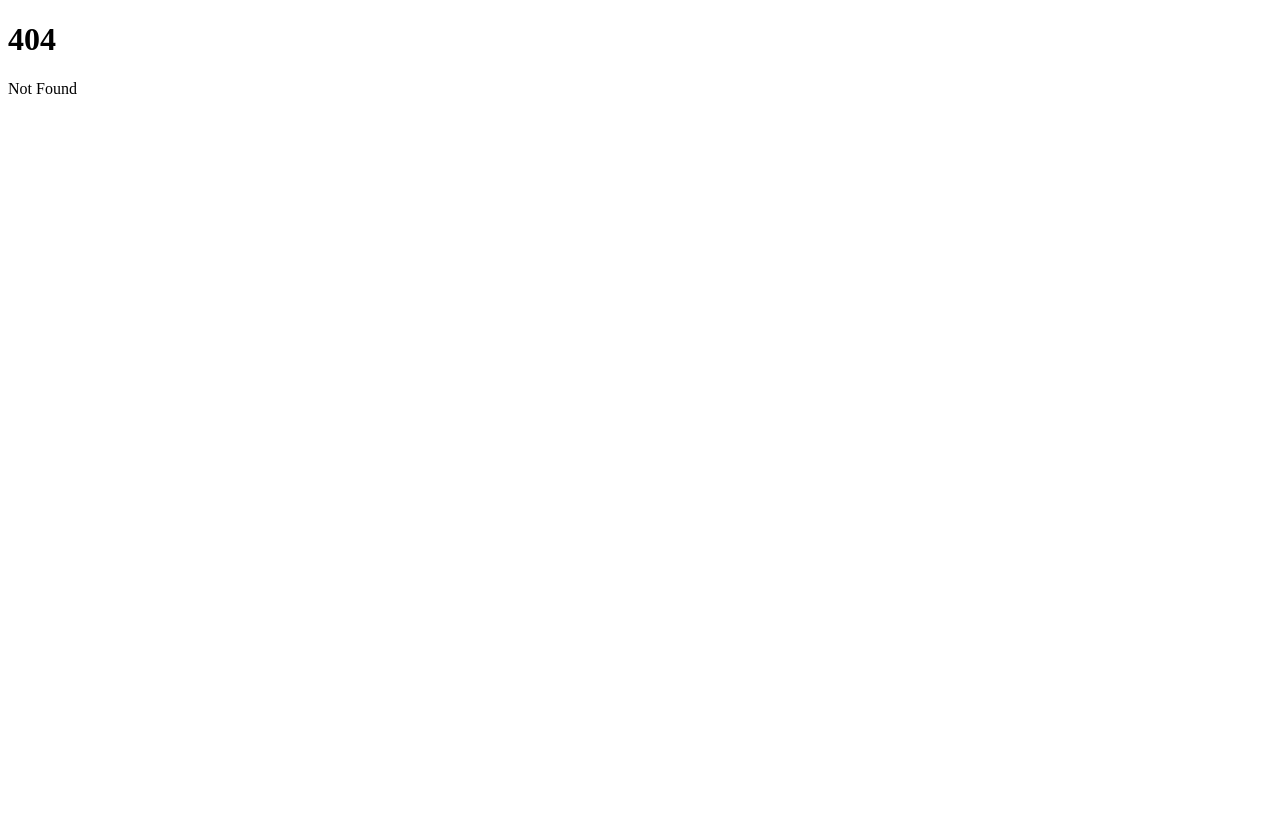
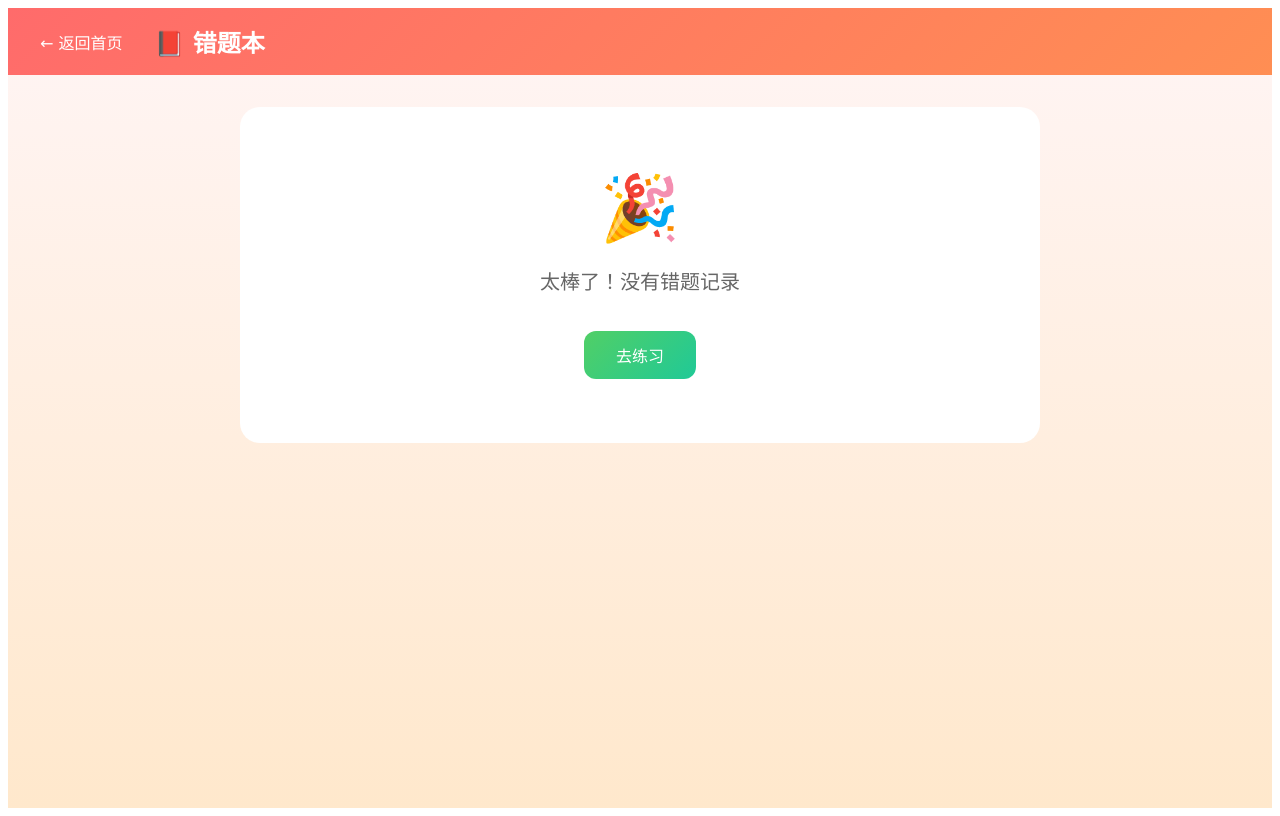
Before and after one commit to zx06/little-math, a SvelteKit app: page /wrong-book in a window 1280 px wide. Before the commit this address had no page. Built offline with nearby package versions, Linux system fonts and the light colour scheme.

Commit message:
feat: 添加错题本功能（记录、查看、复习）

```diff
--- /dev/null
+++ b/src/lib/services/wrongBook.ts
@@ -0,0 +1,77 @@
+import type { WrongRecord, AnyProblem } from '$lib/types';
+
+const STORAGE_KEY = 'little-math-wrong-book';
+const MAX_RECORDS = 100;
+
+/** 获取所有错题记录 */
+export function getWrongRecords(): WrongRecord[] {
+	try {
+		const stored = localStorage.getItem(STORAGE_KEY);
+		if (stored) {
+			return JSON.parse(stored);
+		}
+	} catch (e) {
+		console.warn('Failed to load wrong records:', e);
+	}
+	return [];
+}
+
+/** 保存错题记录 */
+function saveWrongRecords(records: WrongRecord[]): void {
+	try {
+		const trimmed = records.slice(-MAX_RECORDS);
+		localStorage.setItem(STORAGE_KEY, JSON.stringify(trimmed));
+	} catch (e) {
+		console.warn('Failed to save wrong records:', e);
+	}
+}
+
+/** 添加错题记录 */
+export function addWrongRecord(
+	problem: AnyProblem,
+	wrongAnswer: number,
+	correctAnswer: number
+): void {
+	const records = getWrongRecords();
+	records.push({
+		problem,
+		wrongAnswer,
+		correctAnswer,
+		timestamp: Date.now(),
+		reviewCount: 0
+	});
+	saveWrongRecords(records);
+}
+
+/** 获取错题数量 */
+export function getWrongCount(): number {
+	return getWrongRecords().length;
+}
+
+/** 生成错题复习题目 */
+export function generateWrongReview(count: number): AnyProblem[] {
+	const records = getWrongRecords();
+	const sorted = [...records].sort((a, b) => a.reviewCount - b.reviewCount);
+	const selected = sorted.slice(0, count);
+
+	const updatedRecords = records.map((r) => {
+		if (selected.some((s) => s.timestamp === r.timestamp)) {
+			return { ...r, reviewCount: r.reviewCount + 1 };
+		}
+		return r;
+	});
+	saveWrongRecords(updatedRecords);
+
+	return selected.map((r) => r.problem);
+}
+
+/** 清空错题本 */
+export function clearWrongRecords(): void {
+	localStorage.removeItem(STORAGE_KEY);
+}
+
+/** 删除单条错题 */
+export function removeWrongRecord(timestamp: number): void {
+	const records = getWrongRecords().filter((r) => r.timestamp !== timestamp);
+	saveWrongRecords(records);
+}
--- /dev/null
+++ b/src/routes/wrong-book/+page.svelte
@@ -0,0 +1,228 @@
+<script lang="ts">
+	import type { WrongRecord, AnyProblem, Problem, MakeTargetProblem, ChainProblem } from '$lib/types';
+	import { OP_SYMBOLS } from '$lib/types';
+	import {
+		getWrongRecords,
+		clearWrongRecords,
+		removeWrongRecord
+	} from '$lib/services/wrongBook';
+	import { goto } from '$app/navigation';
+	import { browser } from '$app/environment';
+
+	let records: WrongRecord[] = $state([]);
+
+	$effect(() => {
+		if (browser) {
+			records = getWrongRecords();
+		}
+	});
+
+	function formatProblem(problem: AnyProblem): string {
+		if ('type' in problem) {
+			if (problem.type === 'makeTarget') {
+				const p = problem as MakeTargetProblem;
+				return p.blankFirst ? `___ + ${p.a} = ${p.target}` : `${p.a} + ___ = ${p.target}`;
+			}
+			if (problem.type === 'chain') {
+				const p = problem as ChainProblem;
+				let str = '';
+				for (let i = 0; i < p.numbers.length; i++) {
+					str += p.numbers[i];
+					if (i < p.ops.length) {
+						str += ` ${OP_SYMBOLS[p.ops[i]]} `;
+					}
+				}
+				return str + ' = ___';
+			}
+		}
+		const p = problem as Problem;
+		return `${p.a} ${OP_SYMBOLS[p.op]} ${p.b} = ___`;
+	}
+
+	function formatDate(timestamp: number): string {
+		return new Date(timestamp).toLocaleDateString('zh-CN');
+	}
+
+	function handleClear() {
+		if (confirm('确定要清空所有错题吗？')) {
+			clearWrongRecords();
+			records = [];
+		}
+	}
+
+	function handleRemove(timestamp: number) {
+		removeWrongRecord(timestamp);
+		records = getWrongRecords();
+	}
+
+	function handleReview() {
+		goto('/practice?mode=wrong-review');
+	}
+</script>
+
+<svelte:head>
+	<title>错题本 - 小小数学家</title>
+</svelte:head>
+
+<div class="wrong-book-page">
+	<header>
+		<a href="/" class="back-link">← 返回首页</a>
+		<h1>📕 错题本</h1>
+	</header>
+
+	<main>
+		{#if records.length === 0}
+			<div class="empty">
+				<div class="emoji">🎉</div>
+				<p>太棒了！没有错题记录</p>
+				<a href="/practice" class="start-link">去练习</a>
+			</div>
+		{:else}
+			<div class="actions">
+				<button class="review-btn" onclick={handleReview}>
+					📝 错题复习 ({records.length}题)
+				</button>
+				<button class="clear-btn" onclick={handleClear}>🗑️ 清空</button>
+			</div>
+
+			<div class="records-list">
+				{#each records.slice().reverse() as record}
+					<div class="record-card">
+						<div class="problem">{formatProblem(record.problem)}</div>
+						<div class="answers">
+							<span class="wrong">你的答案: {record.wrongAnswer}</span>
+							<span class="correct">正确答案: {record.correctAnswer}</span>
+						</div>
+						<div class="meta">
+							<span class="date">{formatDate(record.timestamp)}</span>
+							<span class="review-count">复习次数: {record.reviewCount}</span>
+							<button class="remove-btn" onclick={() => handleRemove(record.timestamp)}>删除</button>
+						</div>
+					</div>
+				{/each}
+			</div>
+		{/if}
+	</main>
+</div>
+
+<style>
+	.wrong-book-page {
+		min-height: 100vh;
+		background: linear-gradient(180deg, #fff5f5, #ffe8cc);
+		font-family: 'Comic Sans MS', cursive;
+	}
+	header {
+		background: linear-gradient(135deg, #ff6b6b, #ff8e53);
+		color: white;
+		padding: 1rem 2rem;
+		display: flex;
+		align-items: center;
+		gap: 2rem;
+	}
+	.back-link {
+		color: white;
+		text-decoration: none;
+	}
+	h1 {
+		margin: 0;
+		font-size: 1.5rem;
+	}
+	main {
+		padding: 2rem;
+		max-width: 800px;
+		margin: 0 auto;
+	}
+	.empty {
+		text-align: center;
+		padding: 4rem 2rem;
+		background: white;
+		border-radius: 20px;
+	}
+	.empty .emoji {
+		font-size: 4rem;
+	}
+	.empty p {
+		color: #666;
+		font-size: 1.25rem;
+	}
+	.start-link {
+		display: inline-block;
+		margin-top: 1rem;
+		padding: 0.75rem 2rem;
+		background: linear-gradient(135deg, #51cf66, #20c997);
+		color: white;
+		text-decoration: none;
+		border-radius: 12px;
+	}
+	.actions {
+		display: flex;
+		gap: 1rem;
+		margin-bottom: 1.5rem;
+	}
+	.review-btn {
+		flex: 1;
+		padding: 1rem;
+		font-size: 1.25rem;
+		background: linear-gradient(135deg, #5c7cfa, #845ef7);
+		color: white;
+		border: none;
+		border-radius: 12px;
+		cursor: pointer;
+		font-family: inherit;
+	}
+	.clear-btn {
+		padding: 1rem 1.5rem;
+		font-size: 1rem;
+		background: #f1f3f4;
+		color: #666;
+		border: none;
+		border-radius: 12px;
+		cursor: pointer;
+		font-family: inherit;
+	}
+	.records-list {
+		display: flex;
+		flex-direction: column;
+		gap: 1rem;
+	}
+	.record-card {
+		background: white;
+		border-radius: 12px;
+		padding: 1rem 1.5rem;
+		box-shadow: 0 2px 8px rgba(0, 0, 0, 0.05);
+	}
+	.problem {
+		font-size: 1.5rem;
+		color: #333;
+		margin-bottom: 0.5rem;
+	}
+	.answers {
+		display: flex;
+		gap: 2rem;
+		font-size: 0.9rem;
+	}
+	.wrong {
+		color: #ff6b6b;
+	}
+	.correct {
+		color: #51cf66;
+	}
+	.meta {
+		display: flex;
+		gap: 1rem;
+		margin-top: 0.75rem;
+		font-size: 0.8rem;
+		color: #999;
+		align-items: center;
+	}
+	.remove-btn {
+		margin-left: auto;
+		padding: 0.25rem 0.75rem;
+		background: #fee;
+		color: #ff6b6b;
+		border: 1px solid #fcc;
+		border-radius: 6px;
+		cursor: pointer;
+		font-size: 0.8rem;
+	}
+</style>
```
Also changed, not shown: src/lib/types.ts (+12 -0 lines), src/routes/+page.svelte (+15 -4 lines), src/routes/practice/+page.svelte (+18 -3 lines).
